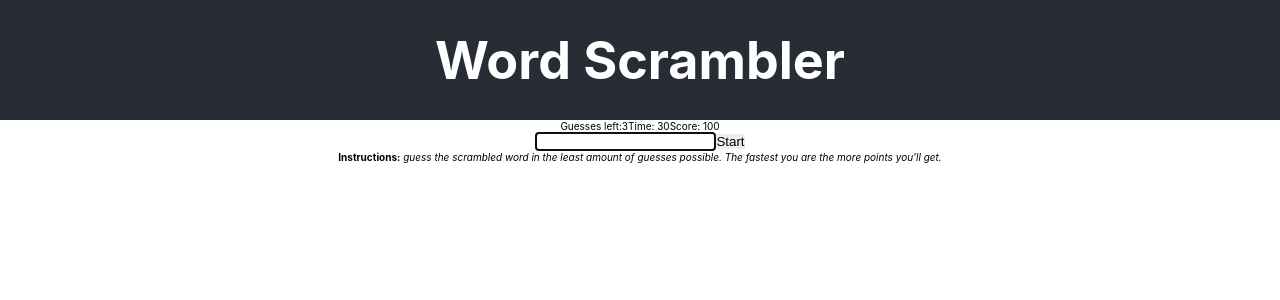
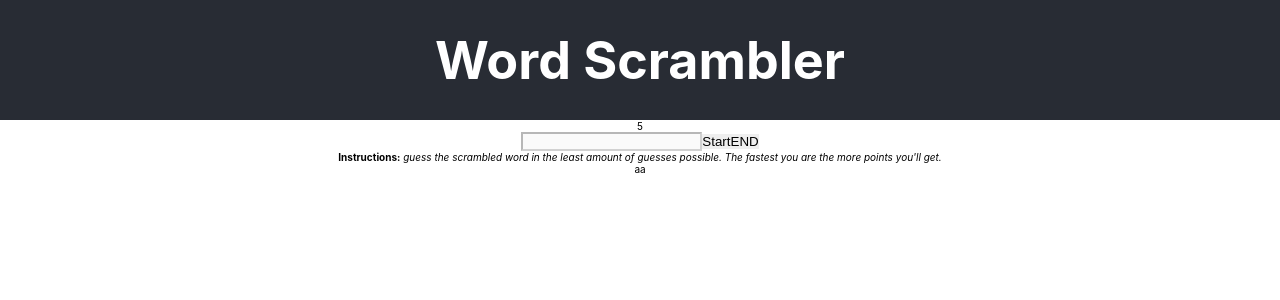
Before and after one commit to hugCarvalho/wordScrambler, a React (Create React App) app: page / in a window 1280 px wide. Shown: the top 300 px of the page. Built offline with nearby package versions, Linux system fonts and the light colour scheme.

Commit message:
Added basic countdown logic

```diff
--- a/src/App.js
+++ b/src/App.js
@@ -1,22 +1,78 @@
+import { useEffect, useState } from "react";
 import "./App.css";
 
+//make options obj
+const initCountdown = 5;
+const initGuessesLeft = 3;
+
 function App() {
+  const [gameStatus, setGameStatus] = useState("idle"); // "idle", "playing", "ended"
+  const [countdown, setCountdown] = useState(initCountdown);
+  //const [counting, setCounting] = useState(false);
+  const [score, setScore] = useState(0);
+  const [guessesLeft, setGuessesLeft] = useState(initGuessesLeft);
+
+  //FUNCTIONS
+  //Break function into other fns later
+  const startGame = e => {
+    e.preventDefault();
+    if (gameStatus === "idle") {
+      setGameStatus("playing");
+    } else {
+      setCountdown(5);
+      setScore(0);
+      setGameStatus("playing");
+    }
+  };
+
+  //GAME ENDS IF COUNTDOWN GETS TO 0
+  useEffect(() => {
+    if (countdown < 1) {
+      setGameStatus("ended");
+    }
+
+    return () => {
+      //cleanup
+    };
+  }, [countdown]);
+
+  useEffect(() => {
+    console.log("gameStatus dependency");
+    let timer = null;
+    if (gameStatus === "playing") {
+      timer = setInterval(() => {
+        setCountdown(state => state - 1);
+      }, 1000);
+    } else {
+      clearInterval(timer);
+    }
+
+    return () => {
+      clearInterval(timer);
+    };
+  }, [gameStatus]);
+
+  useEffect(() => {
+    console.log("gameStatus :>> ", gameStatus);
+    console.log("countdown :>> ", countdown);
+    return () => {
+      //cleanup
+    };
+  }, [gameStatus, countdown]);
+
   return (
     <div className="App">
       {/* HEADER */}
       <header className="App-header">
         <h1>Word Scrambler</h1>
       </header>
+
       {/* Main App */}
       <main className="app">
         <div className="text">
           <span className="scrambled-w  hidden"></span>
-          <span className="guesses-left hidden">
-            Guesses left:
-            <span className="num">3</span>
-            Time: <span className="num time">30</span>
-            Score: <span className="num score">100</span>
-          </span>
+          <span className="scrambled-w  hidden"></span>
+          <span className="scrambled-w  hidden">{countdown}</span>
         </div>
 
         <div className="output">
@@ -26,10 +82,19 @@ function App() {
               type="text"
               id="input-text"
               autoFocus
-              //disabled
+              disabled={gameStatus !== "playing"}
               autoComplete="off"
             />
-            <button type="submit">Start</button>
+            <button type="button" onClick={e => startGame(e)}>
+              {gameStatus === "idle"
+                ? "Start"
+                : gameStatus === "playing"
+                ? "Guess"
+                : "Restart"}
+            </button>
+            <button type="button" onClick={() => setGameStatus("ended")}>
+              END
+            </button>
           </form>
         </div>
 
@@ -42,6 +107,7 @@ function App() {
               fastest you are the more points you'll get.
             </i>
           </p>
+          aa
         </div>
       </main>
     </div>
```
Also changed, not shown: 1 other file (tests, documents, lock files or other folders).
